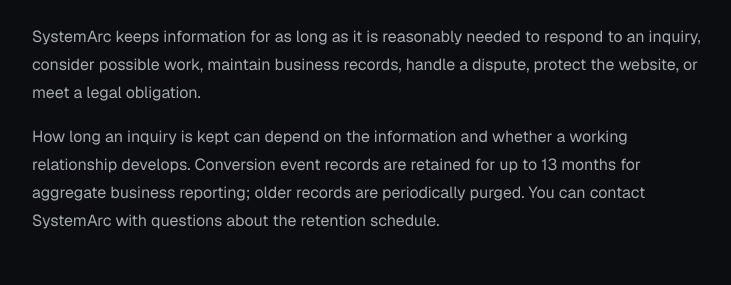
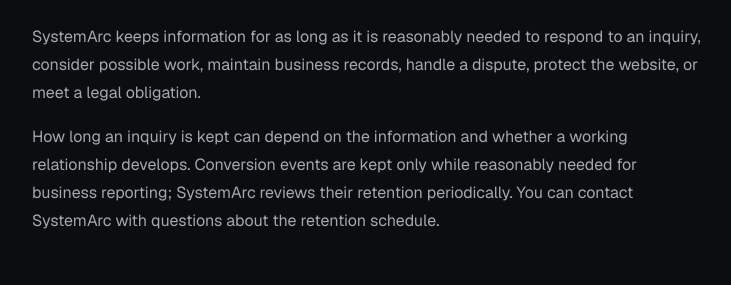
Before and after one commit to pixelnation1/systemarc, a Next.js app: page /privacy in a window 1280 px wide. Shown: the part 4207-4492 px from the top of the page, without its empty margins (64-795 px from the left). Built offline with nearby package versions, Linux system fonts and the light colour scheme; no server answers.

Commit message:
Align conversion privacy policy with actual retention practice

```diff
--- a/app/privacy/page.tsx
+++ b/app/privacy/page.tsx
@@ -171,9 +171,9 @@ export default function PrivacyPage() {
         </p>
         <p>
           How long an inquiry is kept can depend on the information and whether
-          a working relationship develops. Conversion event records are retained
-          for up to 13 months for aggregate business reporting; older records
-          are periodically purged. You can contact SystemArc with questions
+          a working relationship develops. Conversion events are kept only
+          while reasonably needed for business reporting; SystemArc reviews
+          their retention periodically. You can contact SystemArc with questions
           about the retention schedule.
         </p>
       </LegalSection>
```
